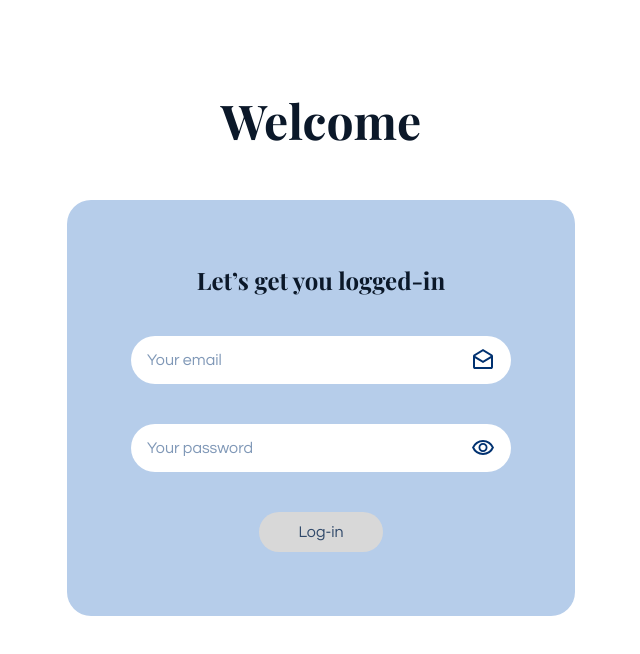
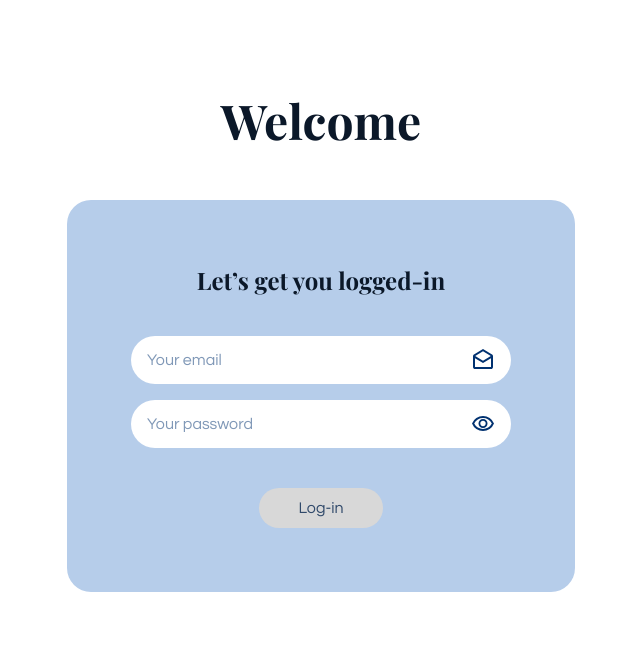
Before and after one commit to RyotaMitaraiWeb/courses-app, an Angular app in the folder frontend/: page /login in a window 1280 px wide. Shown: the top 654 px of the page, without its empty margins (319-959 px from the left). Built offline with nearby package versions, Linux system fonts and the light colour scheme; a web font is replaced by a local one.

Commit message:
put the form fields in a div

```diff
--- a/frontend/src/app/core/auth/login-page/login-page.component.html
+++ b/frontend/src/app/core/auth/login-page/login-page.component.html
@@ -4,12 +4,14 @@
   <app-page-title>Welcome</app-page-title>
   <form [formGroup]="form" class="mx-auto rounded-3xl bg-app-blue-200 flex flex-col gap-y-10 p-16">
     <h2 class="font-playfair-display font-bold text-2xl text-center text-app-blue-600">Let’s get you logged-in</h2>
+    <div class="flex flex-col gap-4">
       <app-form-field variant="fill" class="w-95">
         <input [formControl]="form.controls.email" placeholder="Your email" appInput />
         <app-drafts-icon ngProjectAs="form-field-suffix" className="w-6 h-6 fill-current" />
       </app-form-field>
       <app-form-field variant="fill" class="w-95">
-      <input [formControl]="form.controls.password" placeholder="Your password" [type]="passwordVisibility ? 'text' : 'password'" appInput />
+        <input [formControl]="form.controls.password" placeholder="Your password"
+          [type]="passwordVisibility ? 'text' : 'password'" appInput />
         <button (click)="togglePasswordVisibility($event)" class="cursor-pointer h-max" ngProjectAs="form-field-suffix">
           @if (!passwordVisibility) {
           <app-visibility-icon className="w-6 h-6 fill-current" />
@@ -18,6 +20,7 @@
           }
         </button>
       </app-form-field>
+    </div>
     <button [disabled]="form.invalid"
       class="cursor-pointer disabled:cursor-not-allowed bg-app-white disabled:bg-app-gray disabled:text-app-blue-400 rounded-4xl text-app-blue-500 w-31 h-10 mx-auto">Log-in</button>
   </form>
```
Lines whose indentation alone changed are shown as unchanged.
